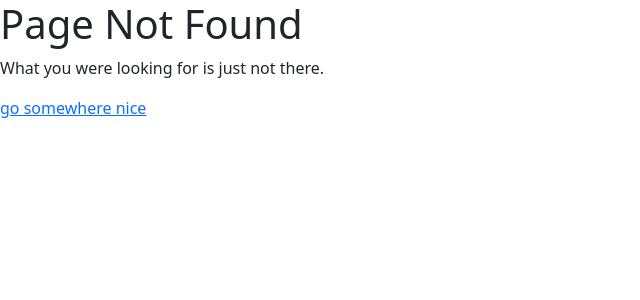
After one commit to juliahowes124/Blogly, a Flask app: page /tags/1 in a window 1280 px wide. The commit adds this page. Shown: the top 300 px of the page, without its empty margins (0-640 px from the left). Run offline with Flask 2, Linux system fonts and the light colour scheme; data that the repository does not hold is empty.

Commit message:
flash success msgs and custom 404 page

```diff
--- a/app.py
+++ b/app.py
@@ -1,6 +1,6 @@
 """Blogly application."""
 
-from flask import Flask, render_template, redirect, request
+from flask import Flask, render_template, redirect, request, flash
 from flask_debugtoolbar import DebugToolbarExtension
 from models import db, connect_db, User, Post, Tag, PostTag
 
@@ -16,6 +16,14 @@ debug = DebugToolbarExtension(app)
 
 connect_db(app)
 db.create_all()
+
+
+@app.errorhandler(404)
+def page_not_found(e):
+    """ Render custom 404 error page """
+
+    return render_template('404.html')
+
 
 @app.route('/')
 def index():
@@ -48,9 +56,9 @@ def add_new_user():
     else:
         new_user = User(first_name=first, last_name=last)
 
-
     db.session.add(new_user)
     db.session.commit()
+    flash("New user created!", 'success')
 
     return redirect('/users')
 
@@ -78,7 +86,7 @@ def save_edit_user(id):
         user.image_url = request.form["image"]
 
     db.session.commit()
-
+    flash("User successfully edited!", 'success')
     return redirect('/users')
 
 @app.route('/users/<int:id>/delete', methods=["POST"])
@@ -87,6 +95,7 @@ def delete_user(id):
     user = User.query.get_or_404(id)
     db.session.delete(user)
     db.session.commit()
+    flash("User deleted.", 'success')
     return redirect('/users')
 
 @app.route('/users/<int:id>/posts/new')
@@ -111,7 +120,7 @@ def submit_new_post(id):
 
     db.session.add(new_post)
     db.session.commit()
-
+    flash("Post created!", 'success')
     return redirect(f"/users/{id}")
 
 @app.route('/posts/<int:id>')
@@ -131,8 +140,8 @@ def show_edit_post(id):
 def edit_post(id):
     """ Page for editing post """
     post = Post.query.get_or_404(id)
-    post.title=request.form["title"]
-    post.content=request.form["content"]
+    post.title = request.form["title"]
+    post.content = request.form["content"]
 
     post.tags.clear()
 
@@ -142,56 +151,73 @@ def edit_post(id):
             post.tags.append(tag)
 
     db.session.commit()
+    flash('Post successfully edited!', 'success')
     return redirect(f"/posts/{id}")
 
 @app.route('/posts/<int:id>/delete', methods=["POST"])
 def delete_post(id):
+    """ Delete a post by id """
     post = Post.query.get_or_404(id)
     user_id = post.user.id
     db.session.delete(post)
     db.session.commit()
+    flash("Post successfully deleted", 'success')
     return redirect(f"/users/{user_id}")
 
 @app.route('/tags')
 def show_tags():
+    """ Display list of tags """
+
     tags = Tag.query.all()
     return render_template('tag_list.html', tags=tags)
 
 @app.route('/tags/<int:id>')
 def show_tag_details(id):
+    """ Display tag details """
+
     tag = Tag.query.get_or_404(id)
     return render_template('tag_details.html', tag=tag)
 
 @app.route('/tags/new')
 def create_tag_form():
+    """ Display form for creating new tag """
+
     return render_template('create_tag.html')
 
 @app.route('/tags/new', methods=['POST'])
 def create_tag():
+    """ Create a new tag """
+
     name = request.form["tag_name"]
     new_tag = Tag(name=name)
     db.session.add(new_tag)
     db.session.commit()
+    flash("New tag created!", 'success')
     return redirect('/tags')
 
 @app.route('/tags/<int:id>/edit')
 def edit_tag_form(id):
+    """ Display Form for Editing Tag """
+
     tag = Tag.query.get_or_404(id)
     return render_template('edit_tag.html', tag=tag)
 
 @app.route('/tags/<int:id>/edit', methods=["POST"])
 def edit_tag(id):
-    """ Page for editing a tag """
+    """ Edit a tag """
     tag = Tag.query.get_or_404(id)
-    tag.name=request.form["tag_name"]
+    tag.name = request.form["tag_name"]
     db.session.commit()
+    flash('Tag edited', 'success')
     return redirect(f"/tags/{id}")
 
 @app.route('/tags/<int:id>/delete', methods=['POST'])
 def delete_tag(id):
-    """ delete a tag """
+    """ Delete a tag """
+
     tag = Tag.query.get_or_404(id)
 
     db.session.delete(tag)
     db.session.commit()
+    flash('Tag deleted', 'success')
     return redirect('/tags')
--- /dev/null
+++ b/templates/404.html
@@ -0,0 +1,6 @@
+{% extends "base.html" %}
+{% block header %}Page Not Found{% endblock %}
+{% block content %}
+  <p>What you were looking for is just not there.
+  <p><a href="/">go somewhere nice</a>
+{% endblock %}
--- a/templates/existing_user.html
+++ b/templates/existing_user.html
@@ -20,4 +20,8 @@
 </ul>
 <a class="btn btn-primary" href="/users/{{user.id}}/posts/new">Add Post</a>
 
+{% for category, msg in get_flashed_messages(with_categories=true) %}
+<p class="{{category}}">{{msg}}</p>
+{% endfor %}
+
 {% endblock %}
--- a/templates/index.html
+++ b/templates/index.html
@@ -18,4 +18,10 @@
     <!-- a tag -->
 </form>
 
+{% for category, msg in get_flashed_messages(with_categories=true) %}
+<div class="alert alert-{{category}}" role="alert">
+    {{msg}}
+</div>
+{% endfor %}
+
 {% endblock %}
--- a/templates/post_details.html
+++ b/templates/post_details.html
@@ -16,4 +16,8 @@
 <form action="/posts/{{post.id}}/delete" method="POST">
     <button class="btn btn-danger">Delete</button>
 </form>
+
+{% for category, msg in get_flashed_messages(with_categories=true) %}
+<p class="{{category}}">{{msg}}</p>
+{% endfor %}
 {% endblock %}
--- a/templates/tag_details.html
+++ b/templates/tag_details.html
@@ -12,4 +12,8 @@
 <button>Delete</button>
 </form>
 
+{% for category, msg in get_flashed_messages(with_categories=true) %}
+<p class="{{category}}">{{msg}}</p>
+{% endfor %}
+
 {% endblock %}
--- a/templates/tag_list.html
+++ b/templates/tag_list.html
@@ -9,4 +9,7 @@
 </ul>
 <a class="btn btn-primary" href="/tags/new">Add Tag</a>
 
+{% for category, msg in get_flashed_messages(with_categories=true) %}
+<p class="{{category}}">{{msg}}</p>
+{% endfor %}
 {% endblock %}
```
